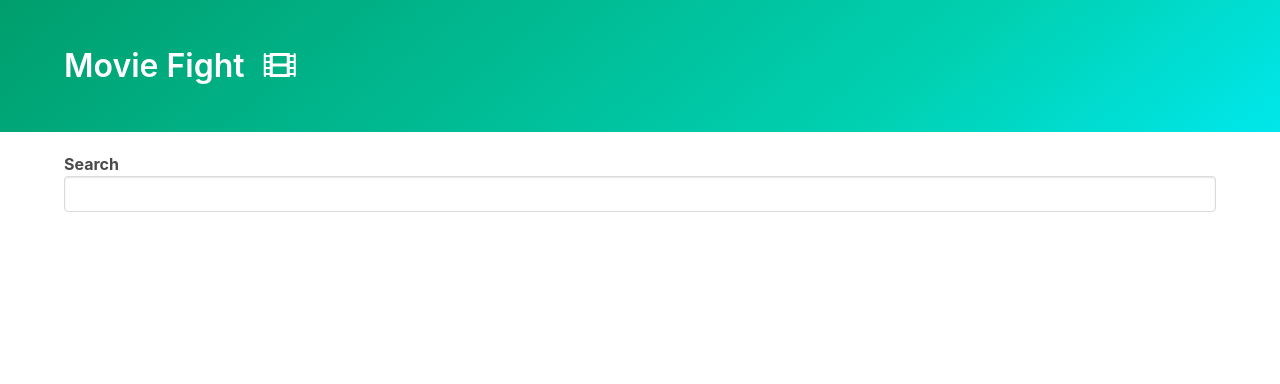
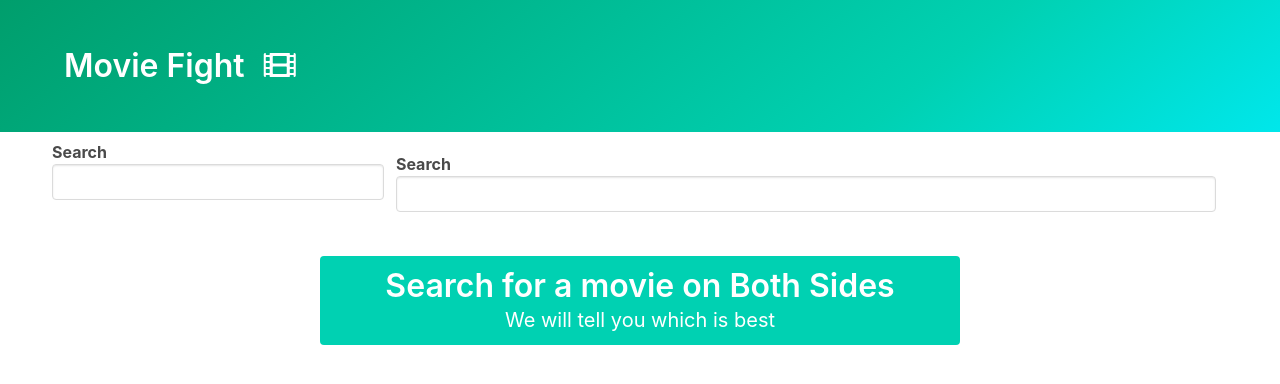
Before and after one commit to Geoelycom/movie-app, a plain HTML site: page index.html in a window 1280 px wide. Drawn offline with nearby package versions, Linux system fonts and the light colour scheme.

Commit message:
new changes made to index html

```diff
--- a/index.html
+++ b/index.html
@@ -21,10 +21,34 @@
             </div>
         </div>
     </section>
+
+
     <div class="container">
-        <div class="autocomplete"></div>
-        <div id="summary"></div>
+        <div class="columns">
+            <div class="culumn">
+                <div id="left-autocomplete"></div>
+                <div id="left-summary"></div>
+            </div>
+
+
+            <div class="column">
+                <div id="right-autocomplete"></div>
+                <div id="right-summary"></div>
+            </div>
+        </div>
     </div>
+
+
+
+    <div class="column is-half notification is-primary tutorial">
+        <h1 class="title"> Search for a movie on Both Sides</h1>
+        <p class="subtitle">We will tell you which is best</p>
+    </div>
+
+
+
+
+
     <script src="utils.js"></script>
     <script src="autocomplete.js"></script>
     <script src="index.js"></script>
--- a/index.js
+++ b/index.js
@@ -1,5 +1,4 @@
- createAutocomplete({
-     root: document.querySelector('.autocomplete'),
+ const autocompleteConfig = {
      renderOption(movie) {
          const imgSrc = movie.Poster === 'N/A' ? '' : movie.Poster;
          return `
@@ -8,9 +7,6 @@
 
 
 `;
-     },
-     onOptionSelect() {
-         onMovieSelect(movie);
      },
      inputValue(movie) {
          return movie.Title;
@@ -31,16 +27,39 @@
      },
 
 
+
+ }
+
+ createAutocomplete({
+     ...autocompleteConfig,
+     root: document.querySelector('#left-autocomplete'),
+     onOptionSelect(movie) {
+         document.querySelector('.tutorial').classList.add('is-hidden');
+         onMovieSelect(movie, document.querySelector('#left-summary'));
+     },
+
  });
 
- const onMovieSelect = async movie => {
+
+ createAutocomplete({
+     ...autocompleteConfig,
+     root: document.querySelector('#right-autocomplete'),
+
+     onOptionSelect(movie) {
+         document.querySelector('.tutorial').classList.add('is-hidden');
+         onMovieSelect(movie, document.querySelector('#right-summary'));
+     },
+ });
+
+
+ const onMovieSelect = async(movie, summaryElement) => {
      const response = await axios.get(' http://www.omdbapi.com/', {
          params: {
              apikey: '85c1cc6e',
              i: movie.imdbID
          }
      });
-     document.querySelector('#summary').innerHTML = movieTemplate(response.data);
+     summaryElement.innerHTML = movieTemplate(response.data);
  };
 
  const movieTemplate = movieDetail => {
```
